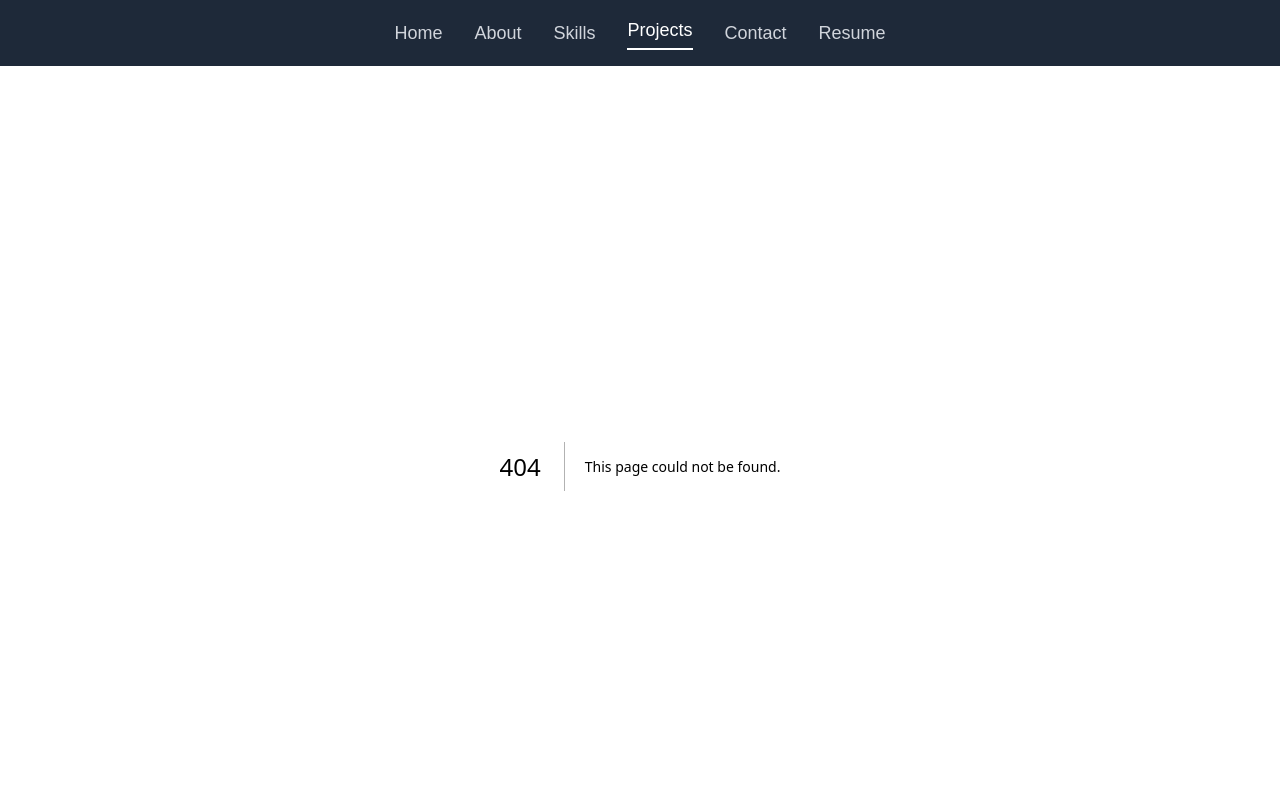
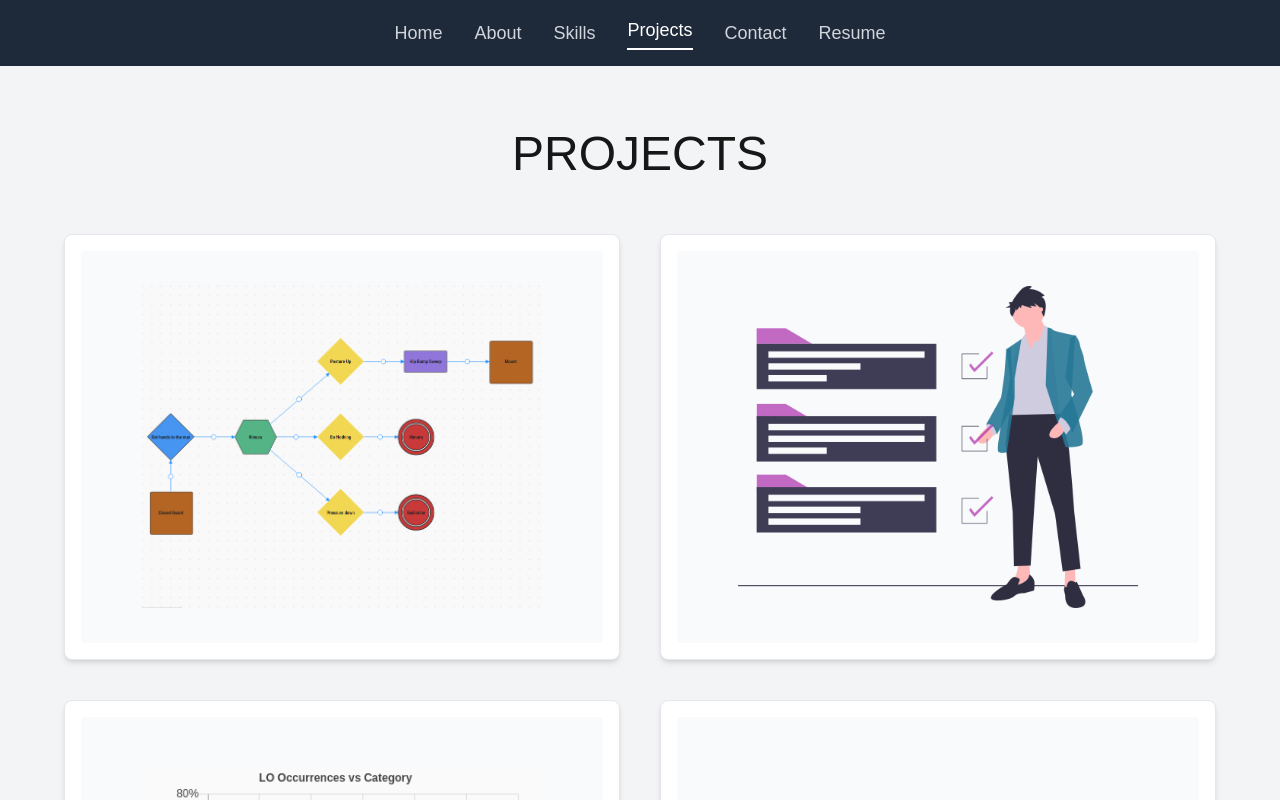
Before and after one commit to plutopulp/plutopulp.com, a Next.js app in the folder web/: page /projects in a window 1280 px wide. Before the commit this address had no page. Shown: the top 800 px of the page. Built offline with nearby package versions, Linux system fonts and the light colour scheme.

Commit message:
grid view for project cards and standalone page

```diff
--- /dev/null
+++ b/web/src/app/projects/page.tsx
@@ -0,0 +1,19 @@
+import { Metadata } from "next";
+import ProjectsGrid from "@/components/projects/ProjectsGrid";
+import { Heading1 } from "@/components/ui/Typography";
+
+export const metadata: Metadata = {
+  title: "Projects | Pluto's Portfolio",
+  description: "A collection of my latest projects",
+};
+
+export default function ProjectsPage() {
+  return (
+    <main className="bg-gray-100 min-h-screen py-16">
+      <div className="container mx-auto px-4">
+        <Heading1 className="text-center mb-14">PROJECTS</Heading1>
+        <ProjectsGrid />
+      </div>
+    </main>
+  );
+}
--- /dev/null
+++ b/web/src/components/projects/ProjectCard.tsx
@@ -0,0 +1,27 @@
+import Image from "next/image";
+import { Project } from "./types";
+
+interface ProjectCardProps {
+  project: Project;
+}
+
+export default function ProjectCard({ project }: ProjectCardProps) {
+  return (
+    <div className="bg-white rounded-lg overflow-hidden shadow-md border border-gray-200 h-full transition-all duration-300 hover:shadow-lg">
+      <div className="p-4 h-full flex flex-col">
+        <div className="relative aspect-[4/3] w-full bg-gray-50 rounded  flex-grow">
+          <div className="absolute inset-0 flex items-center justify-center">
+            <Image
+              src={project.image}
+              alt={project.title}
+              width={400}
+              height={300}
+              className="object-contain max-h-full"
+              priority
+            />
+          </div>
+        </div>
+      </div>
+    </div>
+  );
+}
--- /dev/null
+++ b/web/src/components/projects/ProjectsGrid.tsx
@@ -0,0 +1,12 @@
+import { projectsData } from "./projectsData";
+import ProjectCard from "./ProjectCard";
+
+export default function ProjectsGrid() {
+  return (
+    <div className="grid grid-cols-1 md:grid-cols-2 xl:grid-cols-2 gap-10 max-w-6xl mx-auto">
+      {projectsData.map((project) => (
+        <ProjectCard key={project.id} project={project} />
+      ))}
+    </div>
+  );
+}
--- /dev/null
+++ b/web/src/components/projects/projectsData.ts
@@ -0,0 +1,175 @@
+import { Project } from "./types";
+
+const projectsImages = "/images/projects";
+// Image directories for project images
+const projectImageDirs = {
+  bjjpaths: projectsImages + "/bjjpaths",
+  taskma: projectsImages + "/taskma",
+  deviculum: projectsImages + "/deviculum",
+  portfolio: projectsImages + "/portfolio",
+};
+
+export const projectsData: Project[] = [
+  {
+    id: "bjjpaths",
+    title: "BJJpaths",
+    meta: "Brazilian Jiu-Jitsu mind mapper",
+    description:
+      "A mind mapping web application for jiu-jitsu practitioners to lay out and connect their game. The user has a variety of move categories at their disposal (e.g. Submission, Grip, Transition etc...) and each category is represented by its own shape and colour. The user connects up moves depending on their opponent's action/reaction so that the map branches off into different move sequences.",
+    technologies: {
+      brief: ["Django", "ReactJS"],
+      backend: ["python", "django", "restapi", "docker", "postgresql"],
+      frontend: ["html", "css", "javascript", "reactjs", "semanticui"],
+    },
+    learnings: ["Auth0", "Drag & Drop", "Graph Traversal"],
+    anchors: [
+      {
+        name: "Source",
+        href: "https://github.com/Aviemusca/bjj-digraph",
+        type: "github",
+        color: "linear-gradient(to right, blue 50%, yellow 50%)",
+      },
+      { name: "Frontend", href: null, type: "github" },
+      {
+        name: "Live Site",
+        href: "https://bjjpaths.com/",
+        type: "globe",
+      },
+    ],
+    image: projectImageDirs.bjjpaths + "/bjjpaths.png",
+    sliderMedia: [
+      {
+        source: projectImageDirs.bjjpaths + "/bjjpaths-1.gif",
+        type: "image",
+        padding: "5%",
+        caption: "Creating and editing a node.",
+      },
+      {
+        source: projectImageDirs.bjjpaths + "/bjjpaths-2.gif",
+        type: "image",
+        padding: "5%",
+        caption: "Creating an edge and arrow head following node contour.",
+      },
+    ],
+  },
+  {
+    id: "taskma",
+    title: "Taskma",
+    meta: "Project management",
+    description:
+      "A task manager web application to help users complete their projects. Users build their projects by creating individual tasks within groups of related tasks. They can set task statuses, priorities, difficulties and dealines. Colour palettes and icons are associated with these fields to help visualise and quickly identify certain tasks.",
+    technologies: {
+      brief: ["Django", "ReactJS"],
+      backend: ["python", "django", "restapi", "postgresql"],
+      frontend: ["html", "css", "javascript", "reactjs", "semanticui"],
+    },
+    learnings: [
+      "Designing Rest-APIs",
+      "Consuming Rest-APIs",
+      "Token Authentication",
+      "Custom Hooks",
+    ],
+    anchors: [
+      {
+        name: "Backend Source",
+        href: "https://github.com/Aviemusca/task-manager-backend",
+        type: "github",
+      },
+      {
+        name: "Frontend Source",
+        href: "https://github.com/Aviemusca/task-manager-frontend",
+        type: "github",
+      },
+      {
+        name: "Live Site",
+        href: "https://tamska.herokuapp.com/",
+        type: "globe",
+      },
+    ],
+    image: projectImageDirs.taskma + "/taskma.png",
+    sliderMedia: [
+      {
+        source: projectImageDirs.taskma + "/project1.png",
+        type: "image",
+        padding: "5%",
+        caption: "Project detail view at initial stage.",
+      },
+    ],
+  },
+  {
+    id: "deviculum",
+    title: "Deviculum",
+    meta: "Curriculum learning outcome analysis",
+    description:
+      "A web application to help educators and academics develop curricula. Users build their curricula by associating learning outcomes/objectives (LOs) to curriculum modules. They can then analyse their curriculum using admin-provided or their own custom built verb taxonomies.",
+    technologies: {
+      brief: ["Django", "JavaScript"],
+      backend: [
+        "python",
+        "django",
+        "celery",
+        "rabbitmq",
+        "spacy",
+        "postgresql",
+      ],
+      frontend: ["html", "css", "javascript", "bootstrap", "chartjs", "d3js"],
+    },
+    learnings: ["Authentication", "Django ORM", "OOP designs", "Chord Charts"],
+    anchors: [
+      {
+        name: "Source",
+        href: "https://github.com/Aviemusca/curriculum-dev",
+        type: "github",
+        color: "linear-gradient(to right, blue 50%, yellow 50%)",
+      },
+      { name: "Frontend", href: null, type: "github" },
+      {
+        name: "Live Site",
+        href: "https://deviculum.herokuapp.com/",
+        type: "globe",
+      },
+    ],
+    image: projectImageDirs.deviculum + "/deviculum.png",
+    sliderMedia: [
+      {
+        source: projectImageDirs.deviculum + "/curriculum.png",
+        type: "image",
+        padding: "22%",
+        caption: "A Computer Science curriculum with 2 taxonomy analyses.",
+      },
+    ],
+  },
+  {
+    id: "portfolio",
+    title: "Portfolio",
+    meta: "My portfolio website",
+    description: "A portfolio website showcasing my projects and skills.",
+    technologies: {
+      brief: ["Next.js", "TypeScript", "Tailwind"],
+      backend: ["nextjs"],
+      frontend: ["html", "css", "typescript", "reactjs", "tailwind"],
+    },
+    learnings: ["CSS animations", "Responsive Design", "Next.js 14"],
+    anchors: [
+      {
+        name: "Source",
+        href: "https://github.com/plutopulp/portfolio-dev",
+        type: "github",
+      },
+      {
+        name: "Live Site",
+        href: "https://plutopulp.com/",
+        type: "globe",
+      },
+    ],
+    image: projectImageDirs.portfolio + "/portfolio.png",
+    sliderMedia: [
+      {
+        source: projectImageDirs.portfolio + "/landing.png",
+        type: "image",
+        padding: "5%",
+        caption: "Landing page created with CSS animations",
+      },
+    ],
+  },
+];
--- /dev/null
+++ b/web/src/components/projects/types.ts
@@ -0,0 +1,34 @@
+export interface Technology {
+  title: string;
+  icon: string;
+}
+
+export interface Anchor {
+  name: string;
+  href: string | null;
+  type: string;
+  color?: string;
+}
+
+export interface SliderMedia {
+  source: string;
+  type: "image" | "video";
+  padding: string;
+  caption: string;
+}
+
+export interface Project {
+  id: string;
+  title: string;
+  meta: string;
+  description: string;
+  technologies: {
+    brief: string[]; // Display names for brief overview
+    backend: string[]; // Skill IDs for backend technologies
+    frontend: string[]; // Skill IDs for frontend technologies
+  };
+  learnings: string[];
+  anchors: Anchor[];
+  image: string;
+  sliderMedia: SliderMedia[];
+}
--- a/web/src/components/ui/Typography.tsx
+++ b/web/src/components/ui/Typography.tsx
@@ -64,3 +64,56 @@ export const Typography = ({
     </Component>
   );
 };
+
+interface SimpleTypographyProps {
+  children: ReactNode;
+  className?: string;
+}
+
+export function Heading1({ children, className }: SimpleTypographyProps) {
+  return (
+    <Typography variant="h1" className={className}>
+      {children}
+    </Typography>
+  );
+}
+
+export function Heading2({ children, className }: SimpleTypographyProps) {
+  return (
+    <Typography variant="h2" className={className}>
+      {children}
+    </Typography>
+  );
+}
+
+export function Heading3({ children, className }: SimpleTypographyProps) {
+  return (
+    <Typography variant="h3" className={className}>
+      {children}
+    </Typography>
+  );
+}
+
+export function Paragraph({ children, className }: SimpleTypographyProps) {
+  return (
+    <Typography variant="body" className={className}>
+      {children}
+    </Typography>
+  );
+}
+
+export function Caption({ children, className }: SimpleTypographyProps) {
+  return (
+    <Typography variant="caption" className={className}>
+      {children}
+    </Typography>
+  );
+}
+
+export function TechStack({ children, className }: SimpleTypographyProps) {
+  return (
+    <Typography variant="body" className={cn("font-medium", className)}>
+      {children}
+    </Typography>
+  );
+}
```
